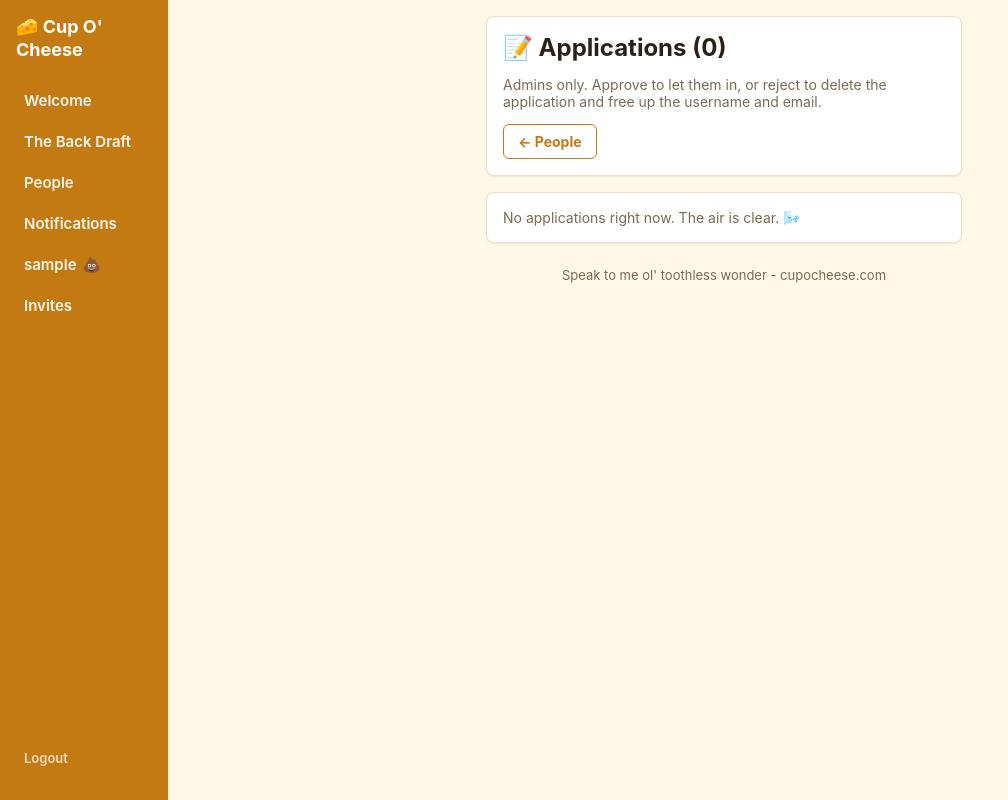
After one commit to jason85alexander-arch/cupocheese, a Flask app: page /applications in a window 1280 px wide. The commit adds this page. Shown: the whole page, without its empty margins (0-1008 px from the left). Run offline with Flask 3, Linux system fonts and the light colour scheme; the visitor is signed in with stand-in values (Sample User, id 1); data comes from the database, SQL or seed files in the repository; data that the repository does not hold is empty.

Commit message:
Public applications with admin approval: /apply (referral + honeypot + min-fill-time + per-IP rate limit), pending gate + waiting screen, admin Applications queue with approve/reject (CSRF), People nav badge; sw coc-v5

```diff
--- a/app.py
+++ b/app.py
@@ -298,6 +298,58 @@ def _require_real_name():
     return redirect(target)
 
 
+# Pending applicants may sign in but only see the waiting screen.
+PENDING_ALLOWED = {"pending_page", "logout", "login", "static", "healthz", "service_worker",
+                   "pwa_manifest", "offline", "forgot_password", "reset_password", "add_name"}
+
+
+def is_pending(user):
+    try:
+        return (user["status"] or "approved") == "pending"
+    except (KeyError, IndexError, TypeError):
+        return False
+
+
+@app.before_request
+def _gate_pending():
+    if request.endpoint in PENDING_ALLOWED or request.endpoint is None:
+        return None
+    uid = session.get("user_id")
+    if not uid:
+        return None
+    try:
+        row = get_db().execute("SELECT status FROM users WHERE id = ?", (uid,)).fetchone()
+    except sqlite3.Error:
+        return None
+    if row is None or not is_pending(row):
+        return None
+    if _wants_json() or request.method != "GET":
+        return jsonify({"ok": False, "error": "application pending", "redirect": url_for("pending_page")}), 403
+    return redirect(url_for("pending_page"))
+
+
+def pending_count(db=None):
+    db = db or get_db()
+    try:
+        return db.execute("SELECT COUNT(*) FROM users WHERE status = 'pending'").fetchone()[0]
+    except sqlite3.Error:
+        return 0
+
+
+@app.context_processor
+def _inject_pending():
+    viewer_pending = False
+    uid = session.get("user_id")
+    if uid:
+        try:
+            row = get_db().execute("SELECT status FROM users WHERE id = ?", (uid,)).fetchone()
+            viewer_pending = bool(row) and is_pending(row)
+        except sqlite3.Error:
+            pass
+    return {"pending_applications": pending_count() if _viewer_is_admin() else 0,
+            "viewer_pending": viewer_pending}
+
+
 def _viewer_is_admin():
     """Is the signed-in viewer an admin? (fresh from DB each request)"""
     cached = getattr(g, "_viewer_admin", None)
@@ -405,6 +457,8 @@ def _init_db_locked(db):
             ("first_name", "TEXT"),
             ("last_name", "TEXT"),
             ("username_changed_at", "TEXT"),
+            ("status", "TEXT NOT NULL DEFAULT 'approved'"),
+            ("referred_by", "TEXT"),
         ):
             if col not in cols:
                 db.execute(f"ALTER TABLE users ADD COLUMN {col} {typ}")
@@ -414,7 +468,7 @@ def _init_db_locked(db):
             (datetime.utcnow().isoformat(),),
         )
         # Join-order member numbers (#1 = first account). Assigned once, never renumbered.
-        for r in db.execute("SELECT id FROM users WHERE member_no IS NULL ORDER BY id").fetchall():
+        for r in db.execute("SELECT id FROM users WHERE member_no IS NULL AND COALESCE(status, 'approved') = 'approved' ORDER BY id").fetchall():
             nxt = db.execute("SELECT COALESCE(MAX(member_no), 0) + 1 FROM users").fetchone()[0]
             db.execute("UPDATE users SET member_no = ? WHERE id = ?", (nxt, r["id"]))
         # Promote owner: first user (id=1) or sole remaining user if no admin yet
@@ -427,6 +481,15 @@ def _init_db_locked(db):
             ).fetchone()
             if first:
                 db.execute("UPDATE users SET is_admin = 1 WHERE id = ?", (first["id"],))
+        # Public applications: per-IP attempt log for rate limiting.
+        db.execute("""
+            CREATE TABLE IF NOT EXISTS apply_attempts (
+                id INTEGER PRIMARY KEY AUTOINCREMENT,
+                ip TEXT NOT NULL,
+                at TEXT NOT NULL
+            )
+        """)
+        db.execute("CREATE INDEX IF NOT EXISTS idx_apply_attempts_ip ON apply_attempts (ip, at)")
         # Old usernames (so /u/<old name> links redirect after a rename).
         db.execute("""
             CREATE TABLE IF NOT EXISTS username_history (
@@ -1274,6 +1337,166 @@ def register():
         invite_bad_msg=INVITE_BAD_MSG.get(status) if status and status != "pending" else None,
     )
 
+# ---------------- Public applications (admin approval) ----------------
+from itsdangerous import URLSafeSerializer, BadSignature
+
+APPLY_MIN_SECONDS = 3
+APPLY_RATE_LIMIT = 5          # per IP ...
+APPLY_RATE_WINDOW = 3600      # ... per hour
+REFERRED_MAX_CHARS = 120
+_apply_signer = URLSafeSerializer(app.secret_key, salt="apply-form-ts")
+
+
+def client_ip():
+    """Render puts the real client first in X-Forwarded-For."""
+    xff = request.headers.get("X-Forwarded-For", "")
+    first = xff.split(",")[0].strip() if xff else ""
+    return first or request.remote_addr or "?"
+
+
+def csrf_token():
+    tok = session.get("_csrf")
+    if not tok:
+        tok = session["_csrf"] = secrets.token_urlsafe(24)
+    return tok
+
+
+def csrf_ok():
+    tok = session.get("_csrf")
+    return bool(tok) and secrets.compare_digest(tok, request.form.get("csrf_token", ""))
+
+
+app.jinja_env.globals["csrf_token"] = csrf_token
+
+
+def _apply_form(**ctx):
+    ctx.setdefault("form", {})
+    return render_template("apply.html", form_ts=_apply_signer.dumps(time.time()),
+                           referred_max=REFERRED_MAX_CHARS, **ctx)
+
+
+@app.route("/apply", methods=["GET", "POST"])
+def apply():
+    if session.get("user_id") and require_user():
+        return redirect(url_for("index"))
+    if request.method == "GET":
+        return _apply_form()
+    db = get_db()
+    f = request.form
+    # Honeypot: humans never see it. Pretend success, store nothing.
+    if (f.get("website") or "").strip():
+        return redirect(url_for("apply_sent"))
+    ip = client_ip()
+    since = (_now_utc() - timedelta(seconds=APPLY_RATE_WINDOW)).isoformat()
+    n = db.execute("SELECT COUNT(*) FROM apply_attempts WHERE ip = ? AND at > ?", (ip, since)).fetchone()[0]
+    if n >= APPLY_RATE_LIMIT:
+        return _apply_form(error="Whoa, that's a lot of gas from one spot. Try again in an hour.", form=f), 429
+    db.execute("INSERT INTO apply_attempts (ip, at) VALUES (?, ?)", (ip, _now_utc().isoformat()))
+    db.execute("DELETE FROM apply_attempts WHERE at < ?",
+               ((_now_utc() - timedelta(days=1)).isoformat(),))
+    db.commit()
+    try:
+        started = float(_apply_signer.loads(f.get("ts", "")))
+    except (BadSignature, TypeError, ValueError):
+        started = None
+    if started is None or time.time() - started < APPLY_MIN_SECONDS:
+        return _apply_form(error="That was suspiciously fast. Give it another go.", form=f), 400
+    username = (f.get("username") or "").strip()
+    email = (f.get("email") or "").strip().lower()
+    password = f.get("password", "")
+    first_name = clean_name(f.get("first_name"))
+    last_name = clean_name(f.get("last_name"))
+    referred = " ".join((f.get("referred_by") or "").split())[:REFERRED_MAX_CHARS]
+    err = None
+    if not username or not email or not password:
+        err = "Username, email, and password required"
+    elif not first_name or not last_name:
+        err = "First and last name required (only admins can see them)."
+    elif not referred:
+        err = "Tell us who told you about Cup O' Cheese."
+    elif "@" not in email or "." not in email.split("@")[-1]:
+        err = "Enter a valid email address"
+    elif password != f.get("password_confirm", ""):
+        err = "Passwords must match"
+    else:
+        err = username_error(db, username)
+        if not err and db.execute("SELECT 1 FROM users WHERE lower(email) = lower(?)", (email,)).fetchone():
+            err = "Email already registered"
+    if err:
+        return _apply_form(error=err, form=f), 400
+    now = _now_utc().isoformat()
+    try:
+        cur = db.execute(
+            "INSERT INTO users (username, email, password_hash, created_at, is_admin, member_no, back_draft_seen_at, "
+            "first_name, last_name, status, referred_by) VALUES (?, ?, ?, ?, 0, NULL, ?, ?, ?, 'pending', ?)",
+            (username, email, generate_password_hash(password), now, now, first_name, last_name, referred))
+        db.commit()
+    except sqlite3.IntegrityError as e:
+        db.rollback()
+        return _apply_form(error="Email already registered" if "email" in str(e).lower() else "Username already taken", form=f), 400
+    session.clear()
+    session["user_id"] = cur.lastrowid
+    session["username"] = username
+    return redirect(url_for("pending_page"))
+
+
+@app.route("/apply/sent")
+def apply_sent():
+    return render_template("pending.html", username=None)
+
+
+@app.route("/pending")
+def pending_page():
+    user = require_user()
+    if not user:
+        return redirect(url_for("login"))
+    if not is_pending(user):
+        return redirect(url_for("welcome"))
+    return render_template("pending.html", username=user["username"])
+
+
+@app.route("/applications")
+def applications_page():
+    viewer, resp = require_admin()
+    if resp:
+        return resp
+    rows = get_db().execute(
+        "SELECT id, username, first_name, last_name, email, referred_by, created_at FROM users "
+        "WHERE status = 'pending' ORDER BY created_at, id").fetchall()
+    return render_template("applications.html", apps=rows)
+
+
+@app.route("/applications/<int:user_id>/<action>", methods=["POST"])
+def application_decide(user_id, action):
+    viewer, resp = require_admin()
+    if resp:
+        return resp
+    if action not in ("approve", "reject"):
+        abort(404)
+    if not csrf_ok():
+        flash("That form went stale. Try again.")
+        return redirect(url_for("applications_page"))
+    db = get_db()
+    row = db.execute("SELECT id, username FROM users WHERE id = ? AND status = 'pending'", (user_id,)).fetchone()
+    if not row:
+        flash("That application was already handled.")
+        return redirect(url_for("applications_page"))
+    if action == "approve":
+        now = _now_utc().isoformat()
+        db.execute(
+            "UPDATE users SET status = 'approved', back_draft_seen_at = ?, "
+            "member_no = (SELECT COALESCE(MAX(member_no), 0) + 1 FROM users) WHERE id = ? AND status = 'pending'",
+            (now, user_id))
+        flash(f"✅ {row['username']} is in. Welcome to the Cup!")
+    else:
+        # Free the username + email: drop the pending account entirely (it never posted anything).
+        db.execute("DELETE FROM notifications WHERE user_id = ? OR actor_id = ?", (user_id, user_id))
+        db.execute("DELETE FROM users WHERE id = ? AND status = 'pending'", (user_id,))
+        flash(f"🚫 Rejected {row['username']}. Their username and email are free again.")
+    db.commit()
+    return redirect(url_for("applications_page"))
+
+
 @app.route("/login", methods=["GET", "POST"])
 def login():
     if request.method == "POST":
@@ -1284,7 +1507,7 @@ def login():
         if user and check_password_hash(user["password_hash"], password):
             session["user_id"] = user["id"]
             session["username"] = user["username"]
-            return redirect(url_for("welcome"))
+            return redirect(url_for("pending_page" if is_pending(user) else "welcome"))
         flash("Invalid username or password")
     return render_template("login.html")
 
@@ -1566,7 +1789,7 @@ def user_profile(username):
     if not viewer:
         return redirect(url_for("login"))
     db = get_db()
-    profile = db.execute("SELECT * FROM users WHERE username = ?", (username,)).fetchone()
+    profile = db.execute("SELECT * FROM users WHERE username = ? AND COALESCE(status, 'approved') = 'approved'", (username,)).fetchone()
     if not profile:
         moved = db.execute(
             "SELECT u.username FROM username_history h JOIN users u ON u.id = h.user_id "
@@ -1715,7 +1938,7 @@ def board_post(username):
     if not viewer:
         return redirect(url_for("login"))
     db = get_db()
-    owner = db.execute("SELECT id, username FROM users WHERE username = ?", (username,)).fetchone()
+    owner = db.execute("SELECT id, username FROM users WHERE username = ? AND COALESCE(status, 'approved') = 'approved'", (username,)).fetchone()
     if not owner:
         flash("No member by that name.")
         return redirect(url_for("people"))
@@ -1795,6 +2018,7 @@ def people():
         """
         SELECT id, username, avatar_path, created_at
         FROM users
+        WHERE COALESCE(status, 'approved') = 'approved'
         ORDER BY lower(username) ASC
         """
     ).fetchall()
@@ -1814,6 +2038,7 @@ def people():
         "people.html",
         members=members,
         viewer_admin=viewer_admin,
+        pending_n=pending_count(db) if viewer_admin else 0,
         username=session.get("username"),
     )
 
--- a/static/css/app.css
+++ b/static/css/app.css
@@ -335,3 +335,14 @@ img, audio, video { max-width: 100%; }
 .who-e .rx-img { width: 22px; height: 22px; }
 .who-n { font-size: 12px; font-weight: 600; color: #7a6a55; min-width: 16px; padding-top: 3px; }
 .who-names { flex: 1; line-height: 1.5; word-break: break-word; }
+.hp-field { position: absolute !important; left: -9999px; width: 1px; height: 1px; overflow: hidden; }
+.people-admin-btns { display: flex; flex-wrap: wrap; gap: 8px; }
+.pending-ico { font-size: 44px; margin-bottom: 6px; }
+.app-head { margin-bottom: 6px; }
+.app-meta { display: grid; grid-template-columns: auto 1fr; gap: 4px 12px; margin: 0 0 10px; font-size: 14px; }
+.app-meta dt { color: #7a6a55; font-weight: 600; }
+.app-meta dd { margin: 0; word-break: break-word; }
+.app-actions { display: flex; gap: 8px; }
+.app-actions form { flex: 1; margin: 0; }
+.app-actions button { width: 100%; }
+.app-reject { background: #fff !important; color: #b3261e !important; border: 1px solid #e3b7b2 !important; }
--- a/static/sw.js
+++ b/static/sw.js
@@ -1,6 +1,6 @@
 /* Cup O' Cheese service worker: caches static assets + an offline page only.
    Pages are network-first and never stored; audio, avatars, and POSTs pass straight through. */
-const VERSION = "coc-v4";
+const VERSION = "coc-v5";
 const STATIC_CACHE = VERSION + "-static";
 const PRECACHE = [
   "/offline",
--- /dev/null
+++ b/templates/applications.html
@@ -0,0 +1,33 @@
+{% extends "base.html" %}
+{% block title %}Applications - Cup O' Cheese{% endblock %}
+{% block content %}
+<div class="card">
+    <h1 class="profile-name" style="margin-top:0">📝 Applications ({{ apps|length }})</h1>
+    <p class="muted">Admins only. Approve to let them in, or reject to delete the application and free up the username and email.</p>
+    <a class="btn-secondary" href="{{ url_for('people') }}">← People</a>
+</div>
+{% if apps %}
+{% for a in apps %}
+<div class="card app-row" id="app-{{ a.id }}">
+    <div class="app-head"><strong class="people-name">{{ a.username }}</strong> <span class="muted">· applied {{ a.created_at|ct_time }}</span></div>
+    <dl class="app-meta">
+        <dt>Real name</dt><dd>{{ a.first_name }} {{ a.last_name }}</dd>
+        <dt>Email</dt><dd>{{ a.email }}</dd>
+        <dt>Who told them</dt><dd>{{ a.referred_by }}</dd>
+    </dl>
+    <div class="app-actions">
+        <form method="post" action="{{ url_for('application_decide', user_id=a.id, action='approve') }}">
+            <input type="hidden" name="csrf_token" value="{{ csrf_token() }}">
+            <button type="submit" class="app-approve">✅ Approve</button>
+        </form>
+        <form method="post" action="{{ url_for('application_decide', user_id=a.id, action='reject') }}" onsubmit="return confirm('Reject {{ a.username }}? Their application gets deleted.');">
+            <input type="hidden" name="csrf_token" value="{{ csrf_token() }}">
+            <button type="submit" class="app-reject menu-danger">🚫 Reject</button>
+        </form>
+    </div>
+</div>
+{% endfor %}
+{% else %}
+<div class="card"><p class="muted" style="margin:0">No applications right now. The air is clear. 🌬️</p></div>
+{% endif %}
+{% endblock %}
--- a/templates/base.html
+++ b/templates/base.html
@@ -26,10 +26,12 @@
             <a href="{% if session.user_id %}{{ url_for('index') }}{% else %}{{ url_for('login') }}{% endif %}">🧀 Cup O' Cheese</a>
         </div>
         <nav class="sidebar-nav">
-            {% if session.user_id %}
+            {% if session.user_id and viewer_pending %}
+                <a href="{{ url_for('logout') }}"><span class="nav-ico" aria-hidden="true">🚪</span><span class="nav-label">Log out</span><span class="nav-short" aria-hidden="true">Log out</span></a>
+            {% elif session.user_id %}
                 <a href="{{ url_for('welcome') }}" class="{% if ep == 'welcome' %}nav-active{% endif %}"{% if ep == 'welcome' %} aria-current="page"{% endif %}><span class="nav-ico" aria-hidden="true">👋</span><span class="nav-label">Welcome</span><span class="nav-short" aria-hidden="true">Welcome</span></a>
                 <a href="{{ url_for('index') }}" class="{% if ep == 'index' %}nav-active{% endif %}"{% if ep == 'index' %} aria-current="page"{% endif %} aria-label="The Back Draft{% if unread_back_draft %} ({{ unread_back_draft }} new){% endif %}"><span class="nav-ico" aria-hidden="true">💨{% if unread_back_draft %}<span class="notif-badge notif-badge-ico bd-badge">{{ unread_back_draft if unread_back_draft < 100 else '99+' }}</span>{% endif %}</span><span class="nav-label nav-label-bd">The Back Draft{% if unread_back_draft %} <span class="notif-badge bd-badge">{{ unread_back_draft if unread_back_draft < 100 else '99+' }}</span>{% endif %}</span><span class="nav-short" aria-hidden="true">Back Draft</span></a>
-                <a href="{{ url_for('people') }}" class="{% if ep == 'people' %}nav-active{% endif %}"{% if ep == 'people' %} aria-current="page"{% endif %}><span class="nav-ico" aria-hidden="true">👥</span><span class="nav-label">People</span><span class="nav-short" aria-hidden="true">People</span></a>
+                <a href="{{ url_for('people') }}" class="{% if ep == 'people' %}nav-active{% endif %}"{% if ep == 'people' %} aria-current="page"{% endif %}{% if pending_applications %} aria-label="People ({{ pending_applications }} applications waiting)"{% endif %}><span class="nav-ico" aria-hidden="true">👥{% if pending_applications %}<span class="notif-badge notif-badge-ico app-badge">{{ pending_applications }}</span>{% endif %}</span><span class="nav-label">People{% if pending_applications %} <span class="notif-badge app-badge" title="Applications waiting">{{ pending_applications }}</span>{% endif %}</span><span class="nav-short" aria-hidden="true">People</span></a>
                 <a href="{{ url_for('notifications_page') }}" class="nav-notif{% if ep == 'notifications_page' %} nav-active{% endif %}"{% if ep == 'notifications_page' %} aria-current="page"{% endif %} aria-label="Notifications{% if unread_notifications %} ({{ unread_notifications }} unread){% endif %}"><span class="nav-ico" aria-hidden="true">🔔{% if unread_notifications %}<span class="notif-badge notif-badge-ico">{{ unread_notifications if unread_notifications < 100 else '99+' }}</span>{% endif %}</span><span class="nav-label">Notifications{% if unread_notifications %} <span class="notif-badge">{{ unread_notifications if unread_notifications < 100 else '99+' }}</span>{% endif %}</span><span class="nav-short" aria-hidden="true">Alerts</span></a>
                 <a href="{{ url_for('me') }}" class="{% if on_own_profile %}nav-active{% endif %}"{% if on_own_profile %} aria-current="page"{% endif %}><span class="nav-ico" aria-hidden="true">🧀</span><span class="nav-label">{{ session.username }}{{ admin_badge(session.username) }}</span><span class="nav-short" aria-hidden="true">Me</span></a>
                 {% if viewer_is_admin() %}
@@ -39,7 +41,7 @@
                 <a class="nav-muted" href="{{ url_for('logout') }}"><span class="nav-ico" aria-hidden="true">🚪</span><span class="nav-label">Logout</span><span class="nav-short" aria-hidden="true">Logout</span></a>
             {% else %}
                 <a href="{{ url_for('login') }}" class="{% if ep == 'login' %}nav-active{% endif %}"><span class="nav-ico" aria-hidden="true">🔑</span><span class="nav-label">Login</span><span class="nav-short" aria-hidden="true">Login</span></a>
-                <a href="{{ url_for('register') }}" class="{% if ep == 'register' %}nav-active{% endif %}"><span class="nav-ico" aria-hidden="true">🎟️</span><span class="nav-label">Register</span><span class="nav-short" aria-hidden="true">Register</span></a>
+                <a href="{{ url_for('apply') }}" class="{% if ep in ('apply', 'register') %}nav-active{% endif %}"><span class="nav-ico" aria-hidden="true">📝</span><span class="nav-label">Apply to join</span><span class="nav-short" aria-hidden="true">Join</span></a>
             {% endif %}
         </nav>
     </aside>
--- a/templates/login.html
+++ b/templates/login.html
@@ -12,7 +12,7 @@
         <button type="submit">Log In</button>
     </form>
     <p><a href="{{ url_for('forgot_password') }}">Forgot password?</a></p>
-    <p>New here? <a href="{{ url_for('register') }}">Create an account</a></p>
+    <p>New here? <a href="{{ url_for('apply') }}">Apply to join</a> · <a href="{{ url_for('register') }}">I have an invite</a></p>
 </div>
 <script>
 (function () {
--- a/templates/people.html
+++ b/templates/people.html
@@ -3,9 +3,12 @@
 {% block content %}
 <div class="card">
     <h1 class="profile-name" style="margin-top:0">People</h1>
-    <p class="muted">The cup's invite-only crew. Peek a friend's profile.</p>
+    <p class="muted">The Cup's crew. Peek a friend's profile.</p>
     {% if viewer_admin %}
+    <div class="people-admin-btns">
+    <a class="btn-secondary" href="{{ url_for('applications_page') }}">📝 Applications{% if pending_n %} <span class="notif-badge">{{ pending_n }}</span>{% else %} (0){% endif %}</a>
     <a class="btn-secondary" href="{{ url_for('invites_page') }}">🎟️ Invite someone</a>
+    </div>
     {% endif %}
 </div>
 
--- a/templates/register.html
+++ b/templates/register.html
@@ -8,7 +8,7 @@
     {% elif invite_bad_msg %}
     <p class="field-error" style="margin:0 0 12px;">{{ invite_bad_msg }}</p>
     {% else %}
-    <p style="color:#7a6a55;font-size:14px;">Signups are invite-only right now. Got an invite link? Just open it.</p>
+    <p style="color:#7a6a55;font-size:14px;">Got an invite link? Just open it. No invite? <a href="{{ url_for('apply') }}">Apply to join</a>.</p>
     {% endif %}
     <form method="post" id="register-form" action="{{ url_for('register') }}">
         {% if invite_status == 'pending' %}
```
Also changed, not shown: templates/apply.html (added, +81 -0 lines), templates/pending.html (added, +12 -0 lines).
